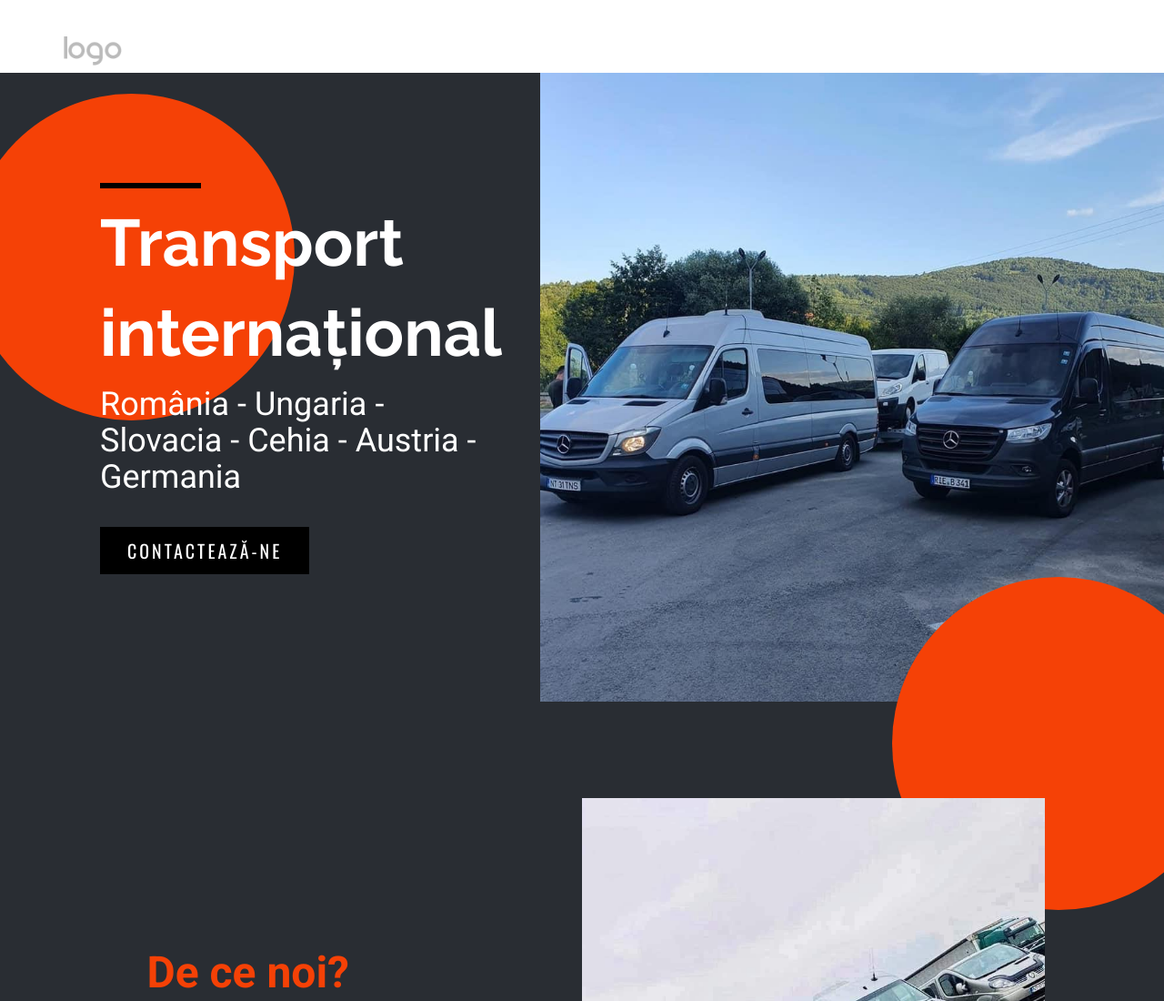
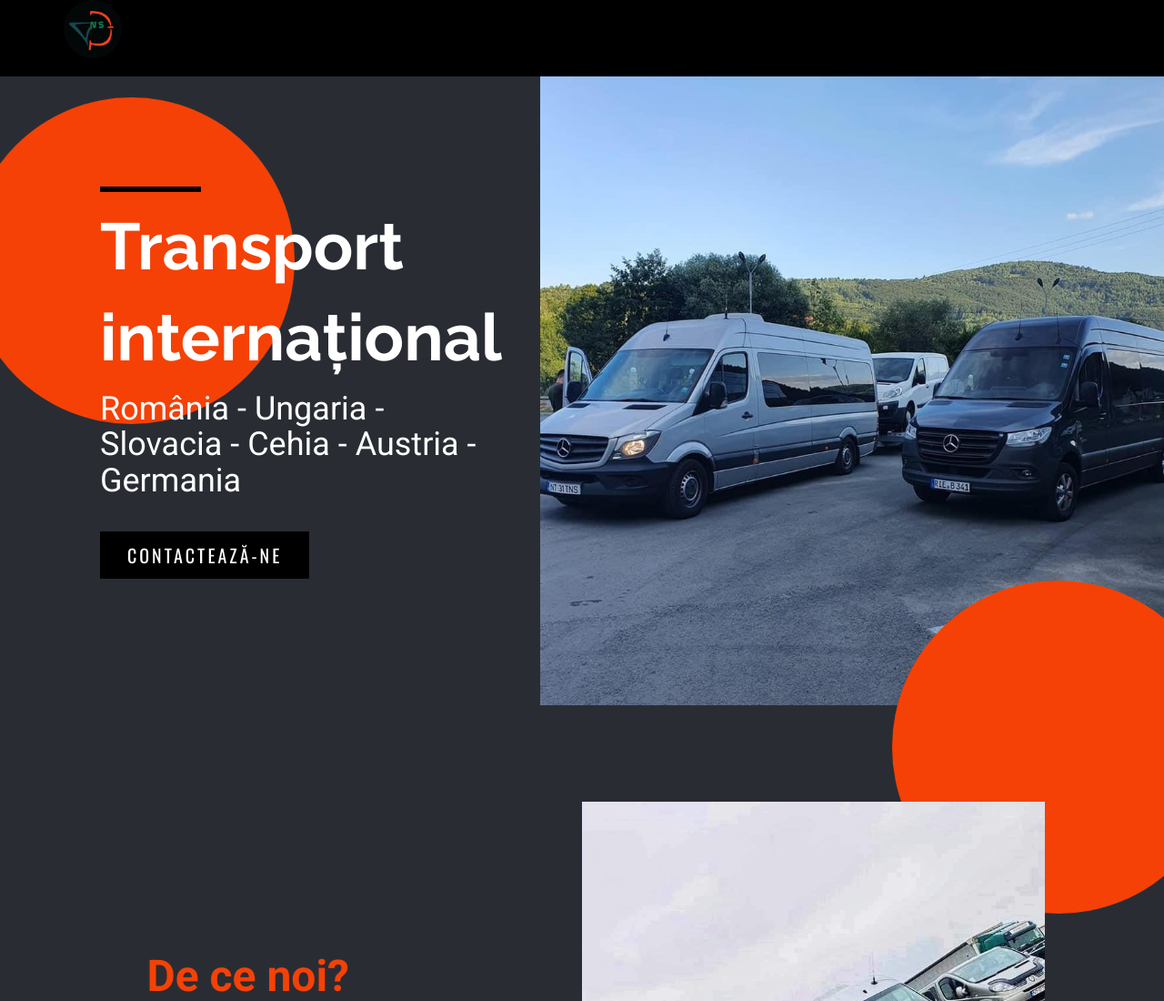
Before and after one commit to orsospatrick/TanasealaTrans, a plain HTML site: page index.html in a window 1280 px wide. Shown: the top 1100 px of the page at 91% size. Drawn offline with nearby package versions, Linux system fonts and the light colour scheme; a script that the page names is missing.

Commit message:
hello guys

```diff
--- a/index.html
+++ b/index.html
@@ -1,12 +1,30 @@
 <!DOCTYPE html>
 <html style="font-size: 16px;">
   <head>
+  <!-- SEO Meta Tags -->
+    <meta name="description" content="Transport Romania Germania">
+    <meta name="application-name" content="Tns Trans">
+    <meta name="keywords" content="Transport Romania Germania,Tanaseala Dragos Transport,Tns Trans transport,Tns Trans Romania Germania,Transport duminica,transport de la adresa la adresa germania,transport,Transport persoane Romania Germania,Transport caine Romania Germania,Transport pisici Romania Germania,Transport colete Romania Germania">
+    <meta name="creator" content="GoPack Romania"
+
+    <!-- OG Meta Tags to improve the way the post looks when you share the page on LinkedIn, Facebook, Google+ -->
+	<meta property="og:site_name" content="gopack-app" /> <!-- website name -->
+	<meta property="og:site" content="https://tns-trans.com/" /> <!-- website link -->
+	<meta property="og:title" content="Tns Trans"/> <!-- title shown in the actual shared post -->
+	<meta property="og:description" content="Transport Romania Germania " /> <!-- description shown in the actual shared post -->
+	<meta property="og:image" content="" /> <!-- image link, make sure it's jpg -->
+	<meta property="og:url" content="https://tns-trans.com/" /> <!-- where do you want your post to link to -->
+	<meta property="og:type" content="Transport Romania Germania " />
+
+    <!-- Website Title -->
+    <title>Tns Trans - Transport Romania Germania</title>
+
+    <!-- Canonical link -->
+    <link rel="canonical" href="https://tns-trans.com/" />
+
     <meta name="viewport" content="width=device-width, initial-scale=1.0">
     <meta charset="utf-8">
-    <meta name="keywords" content="Design Studio, Need Amazing Design?, Web Development &amp; Design, our perfect team, Branding, About&nbsp;Studio, Contact Us">
-    <meta name="description" content="">
     <meta name="page_type" content="np-template-header-footer-from-plugin">
-    <title>Page 1</title>
     <link rel="stylesheet" href="nicepage.css" media="screen">
 <link rel="stylesheet" href="Page-1.css" media="screen">
     <script class="u-script" type="text/javascript" src="jquery.js" defer=""></script>
@@ -30,9 +48,9 @@
     <link rel="canonical" href="index.html">
     <meta property="og:url" content="index.html">
   </head>
-  <body data-home-page="Page-1.html" data-home-page-title="Page 1" class="u-body"><header class="u-clearfix u-header u-header" id="sec-8a18"><div class="u-clearfix u-sheet u-valign-middle u-sheet-1">
-    <a href="https://nicepage.com" class="u-image u-logo u-image-1">
-      <img src="images/default-logo.png" class="u-logo-image u-logo-image-1">
+  <body data-home-page="Page-1.html" data-home-page-title="Page 1" class="u-body"><header style="background-color:black;" class="u-clearfix u-header u-header" id="sec-8a18"><div class="u-clearfix u-sheet u-valign-middle u-sheet-1">
+    <a>
+      <img style="margin-bottom:2%" src="images/logoTransport.png" class="u-logo-image u-logo-image-1">
     </a>
         <nav class="u-menu u-menu-dropdown u-offcanvas u-menu-1">
         </nav>
```
Also changed, not shown: images/logoTransport.png (added).
